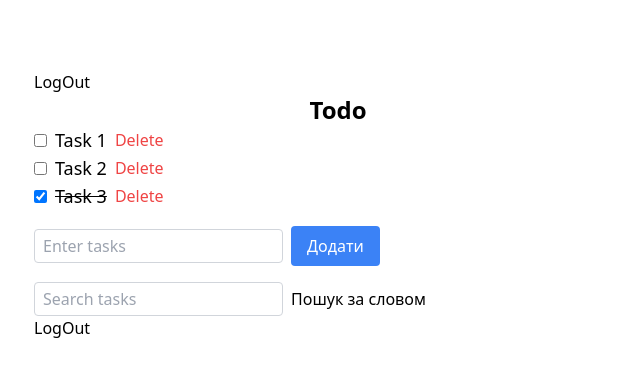
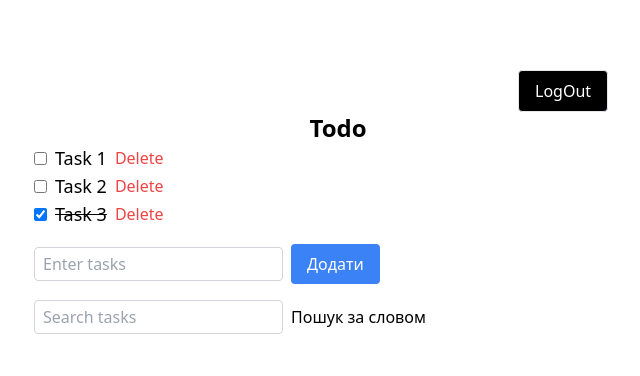
Before and after one commit to Sergiyan92/my-vite-angular-app, an Angular app: page /todo in a window 1280 px wide. Shown: the top 376 px of the page, without its empty margins (302-942 px from the left). Built offline with nearby package versions, Linux system fonts and the light colour scheme.

Commit message:
Update todo.component.html

```diff
--- a/src/app/components/todo/todo.component.html
+++ b/src/app/components/todo/todo.component.html
@@ -1,5 +1,10 @@
+<button
+  class="ml-[500px] px-4 py-2 text-white bg-black rounded border"
+  type="submit"
+>
+  LogOut
+</button>
 <div class="container">
-  <button type="submit">LogOut</button>
   <h2 class="text-center text-2xl font-bold">Todo</h2>
 
   <div
@@ -43,5 +48,4 @@
     />
     <label class="ml-2">Пошук за словом</label>
   </div>
-  <button>LogOut</button>
 </div>
```
